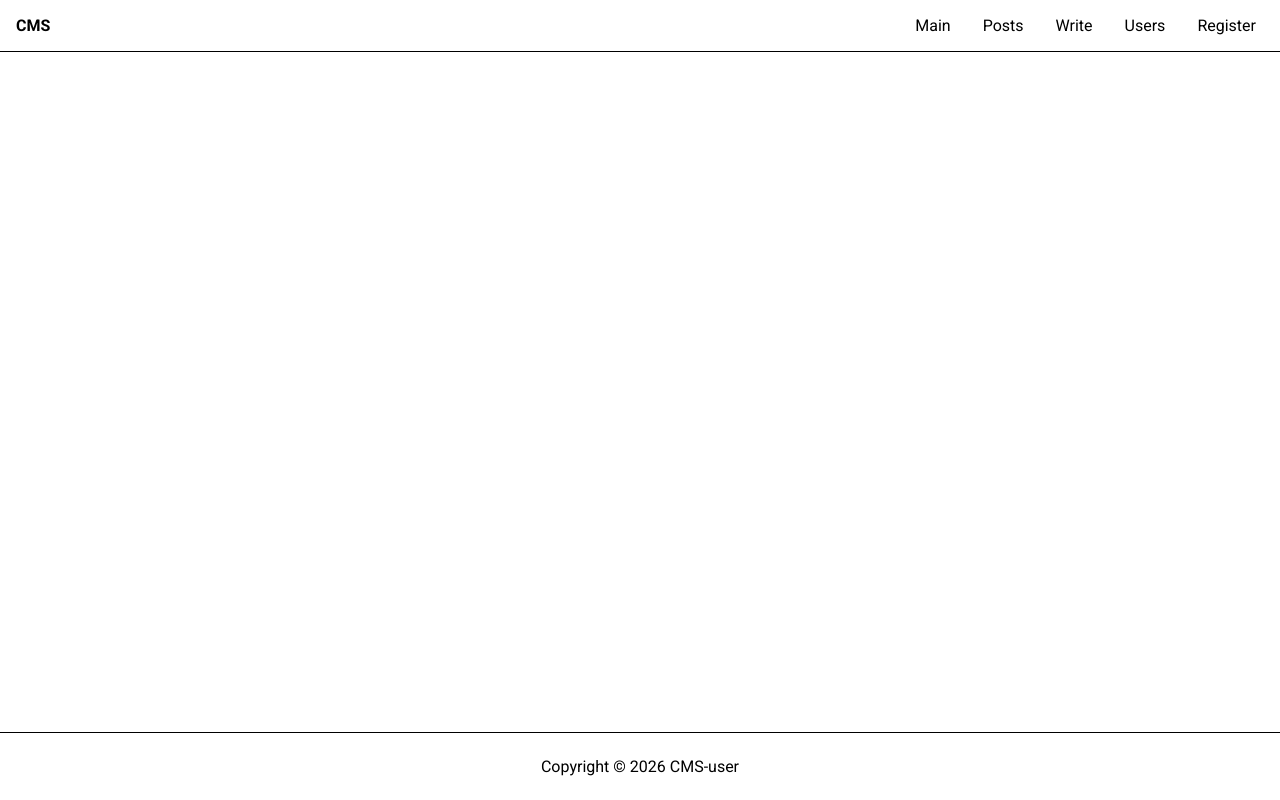
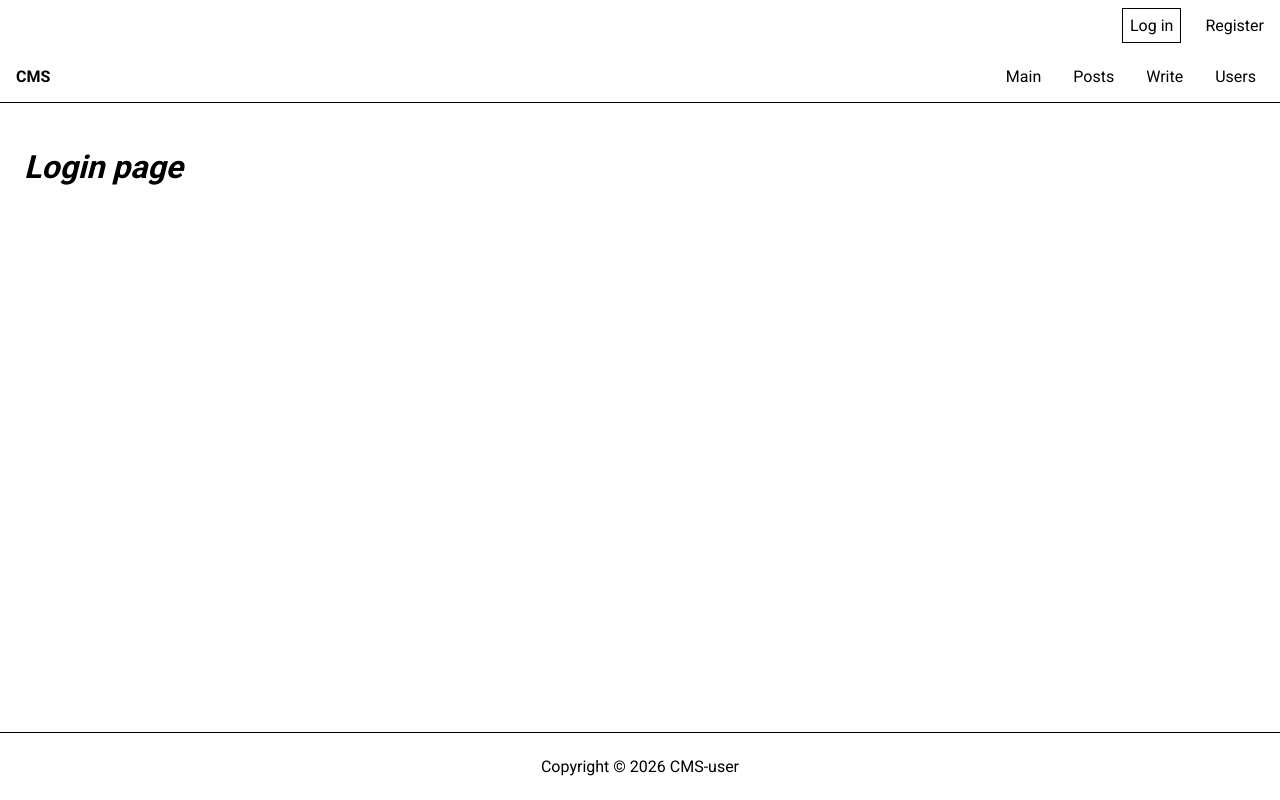
Before and after one commit to GrntKim/springboard, a React (Vite) app in the folder frontend/: page /login in a window 1280 px wide. Built offline with nearby package versions, Linux system fonts and the light colour scheme.

Commit message:
separate login status area in header and add login form page file

```diff
--- a/frontend/src/App.tsx
+++ b/frontend/src/App.tsx
@@ -9,6 +9,7 @@ import UserListPage from './pages/UserListPage/UserListPage';
 import PostDetailPage from './pages/PostDetailPage/PostDetailPage';
 import UserDetailPage from './pages/UserDetailPage/UserDetailPage';
 import './App.css';
+import LoginPage from './pages/LoginPage/LoginPage';
 
 function App() {
   return (
@@ -23,6 +24,7 @@ function App() {
           <Route path='/users/:userId' element={<UserDetailPage />} />
           <Route path='/write' element={<PostWritePage />} />
           <Route path='/register' element={<RegisterPage />} />
+          <Route path='/login' element={<LoginPage />} />
         </Routes>
       </div>
       <Footer />
--- a/frontend/src/layouts/Header/Header.css
+++ b/frontend/src/layouts/Header/Header.css
@@ -1,9 +1,15 @@
-header {
+header.logo-and-menus-bar {
     display: flex;
     justify-content: space-between;
     align-items: center;
     padding: 0 0.5rem;
     border-bottom: 1px solid black;
+}
+
+header.login-status-bar {
+    display: flex;
+    justify-content: flex-end;
+    align-items: center;
 }
 
 header .logo {
--- a/frontend/src/layouts/Header/Header.tsx
+++ b/frontend/src/layouts/Header/Header.tsx
@@ -3,20 +3,26 @@ import { Link, NavLink } from 'react-router-dom';
 
 export default function Header() {
     return (
-        <header>
+        <div className="header-container">
+            <header className="login-status-bar">
+                <ul className="site-links">
+                    <li><NavLink to={"/login"}>Log in</NavLink></li>
+                    <li><NavLink to={"/register"}>Register</NavLink></li>
+                </ul>
+            </header>
+            <header className="logo-and-menus-bar">
                 <div className="logo">
                     <Link to={"/"}>CMS</Link>
                 </div>
-
                 <div className="site-menu">
                     <ul className="site-links">
                         <li><NavLink to={"/"}>Main</NavLink></li>
                         <li><NavLink to={"/posts"}>Posts</NavLink></li>
                         <li><NavLink to={"/write"}>Write</NavLink></li>
                         <li><NavLink to={"/users"}>Users</NavLink></li>
-                    <li><NavLink to={"/register"}>Register</NavLink></li>
                     </ul>
                 </div>
             </header>
+        </div>
     )
 }
--- /dev/null
+++ b/frontend/src/pages/LoginPage/LoginPage.tsx
@@ -0,0 +1,9 @@
+import "../pages.css";
+
+export default function LoginPage() {
+    return (
+        <div className="main">
+            <h1 className="page-title">Login page</h1>
+        </div>
+    );
+}
```
Lines whose indentation alone changed are shown as unchanged.
